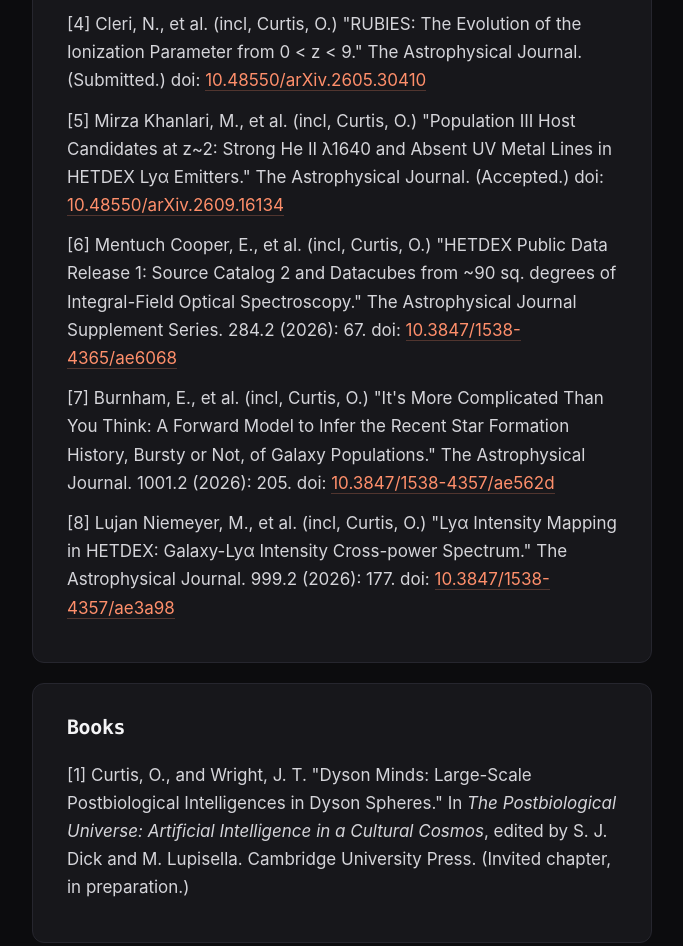
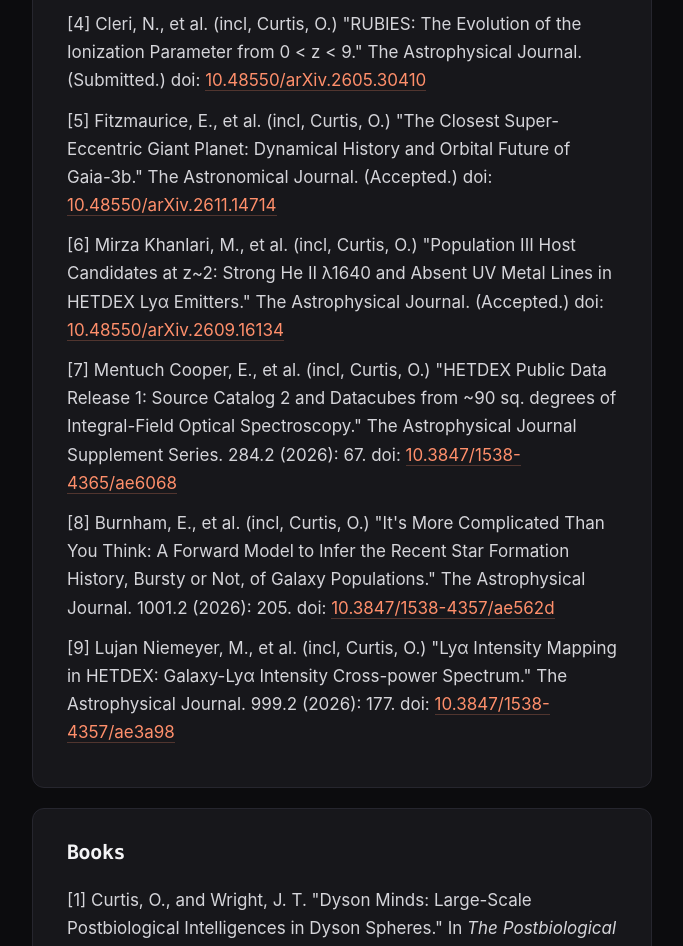
Before and after one commit to o-curtis/o-curtis.github.io, a plain HTML site: page publications.html in a window 1280 px wide. Shown: the part 2344-3290 px from the top of the page, without its empty margins (566-1249 px from the left). Drawn offline with Linux system fonts and the light colour scheme.

Commit message:
Update publications.html

```diff
--- a/publications.html
+++ b/publications.html
@@ -94,10 +94,11 @@
 				<p class="item"> [2] Zackrisson, E., et al. (incl, Curtis, O.) "Project Hephaistos – IV. James Webb Space Telescope Observations of Two Dyson Sphere Candidates." Monthly Notices of the Royal Astronomical Society. (Submitted.) doi: <a href="https://ui.adsabs.harvard.edu/link_gateway/2026arXiv260709460Z/doi:10.48550/arXiv.2607.09460">10.48550/arXiv.2607.09460</a> </p>
 				<p class="item"> [3] Moon, J., et al. (incl, Curtis, O.) "HETDEX [OII] galaxies at z&le;0.48: Volume-limited samples and their power spectra." The Astrophysical Journal. (Submitted.) doi: <a href="https://ui.adsabs.harvard.edu/link_gateway/2026arXiv260708453M/doi:10.48550/arXiv.2607.08453">10.48550/arXiv.2607.08453</a> </p>
 				<p class="item"> [4] Cleri, N., et al. (incl, Curtis, O.) "RUBIES: The Evolution of the Ionization Parameter from 0 &lt; z &lt; 9." The Astrophysical Journal. (Submitted.) doi: <a href="https://ui.adsabs.harvard.edu/abs/2026arXiv260530410C/abstract">10.48550/arXiv.2605.30410</a> </p>
-				<p class="item"> [5] Mirza Khanlari, M., et al. (incl, Curtis, O.) "Population III Host Candidates at z~2: Strong He II &lambda;1640 and Absent UV Metal Lines in HETDEX Ly&alpha; Emitters." The Astrophysical Journal. (Accepted.) doi: <a href="https://ui.adsabs.harvard.edu/link_gateway/2026arXiv260916134M/doi:10.48550/arXiv.2609.16134">10.48550/arXiv.2609.16134</a> </p>
-				<p class="item"> [6] Mentuch Cooper, E., et al. (incl, Curtis, O.) "HETDEX Public Data Release 1: Source Catalog 2 and Datacubes from ~90 sq. degrees of Integral-Field Optical Spectroscopy." The Astrophysical Journal Supplement Series. 284.2 (2026): 67. doi: <a href="https://iopscience.iop.org/article/10.3847/1538-4365/ae6068">10.3847/1538-4365/ae6068</a> </p>
-				<p class="item"> [7] Burnham, E., et al. (incl, Curtis, O.) "It's More Complicated Than You Think: A Forward Model to Infer the Recent Star Formation History, Bursty or Not, of Galaxy Populations." The Astrophysical Journal. 1001.2 (2026): 205. doi: <a href="https://iopscience.iop.org/article/10.3847/1538-4357/ae562d/meta">10.3847/1538-4357/ae562d</a> </p>
-				<p class="item"> [8] Lujan Niemeyer, M., et al. (incl, Curtis, O.) "Ly&alpha; Intensity Mapping in HETDEX: Galaxy-Ly&alpha; Intensity Cross-power Spectrum." The Astrophysical Journal. 999.2 (2026): 177. doi: <a href="https://iopscience.iop.org/article/10.3847/1538-4357/ae3a98/meta">10.3847/1538-4357/ae3a98</a> </p>
+				<p class="item"> [5] Fitzmaurice, E., et al. (incl, Curtis, O.) "The Closest Super-Eccentric Giant Planet: Dynamical History and Orbital Future of Gaia-3b." The Astronomical Journal. (Accepted.) doi: <a href="https://ui.adsabs.harvard.edu/link_gateway/2026arXiv261114714F/doi:10.48550/arXiv.2611.14714">10.48550/arXiv.2611.14714</a> </p>
+				<p class="item"> [6] Mirza Khanlari, M., et al. (incl, Curtis, O.) "Population III Host Candidates at z~2: Strong He II &lambda;1640 and Absent UV Metal Lines in HETDEX Ly&alpha; Emitters." The Astrophysical Journal. (Accepted.) doi: <a href="https://ui.adsabs.harvard.edu/link_gateway/2026arXiv260916134M/doi:10.48550/arXiv.2609.16134">10.48550/arXiv.2609.16134</a> </p>
+				<p class="item"> [7] Mentuch Cooper, E., et al. (incl, Curtis, O.) "HETDEX Public Data Release 1: Source Catalog 2 and Datacubes from ~90 sq. degrees of Integral-Field Optical Spectroscopy." The Astrophysical Journal Supplement Series. 284.2 (2026): 67. doi: <a href="https://iopscience.iop.org/article/10.3847/1538-4365/ae6068">10.3847/1538-4365/ae6068</a> </p>
+				<p class="item"> [8] Burnham, E., et al. (incl, Curtis, O.) "It's More Complicated Than You Think: A Forward Model to Infer the Recent Star Formation History, Bursty or Not, of Galaxy Populations." The Astrophysical Journal. 1001.2 (2026): 205. doi: <a href="https://iopscience.iop.org/article/10.3847/1538-4357/ae562d/meta">10.3847/1538-4357/ae562d</a> </p>
+				<p class="item"> [9] Lujan Niemeyer, M., et al. (incl, Curtis, O.) "Ly&alpha; Intensity Mapping in HETDEX: Galaxy-Ly&alpha; Intensity Cross-power Spectrum." The Astrophysical Journal. 999.2 (2026): 177. doi: <a href="https://iopscience.iop.org/article/10.3847/1538-4357/ae3a98/meta">10.3847/1538-4357/ae3a98</a> </p>
 			</div>
 
 			<div class="card">
--- a/sitemap.xml
+++ b/sitemap.xml
@@ -18,7 +18,7 @@
   </url>
   <url>
     <loc>https://o-curtis.github.io/publications.html</loc>
-    <lastmod>2026-11-20</lastmod>
+    <lastmod>2026-11-23</lastmod>
   </url>
   <url>
     <loc>https://o-curtis.github.io/Olivia_Curtis_Curriculum_Vitae.pdf</loc>
```
